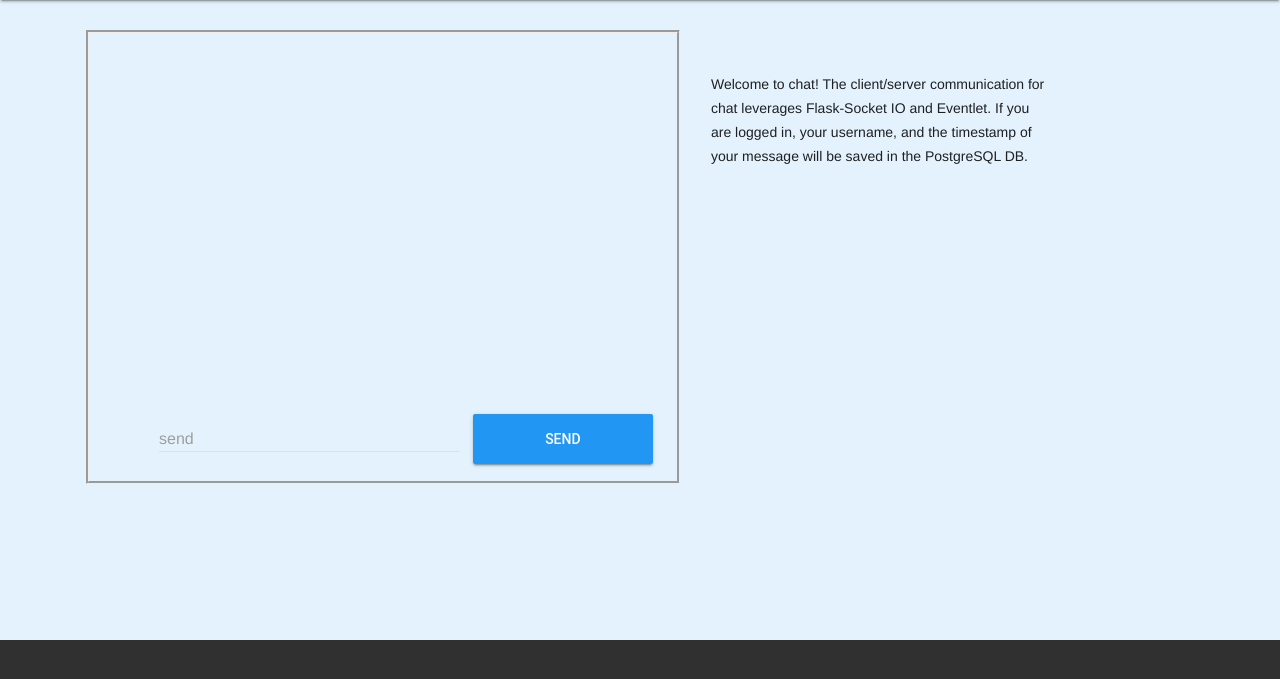
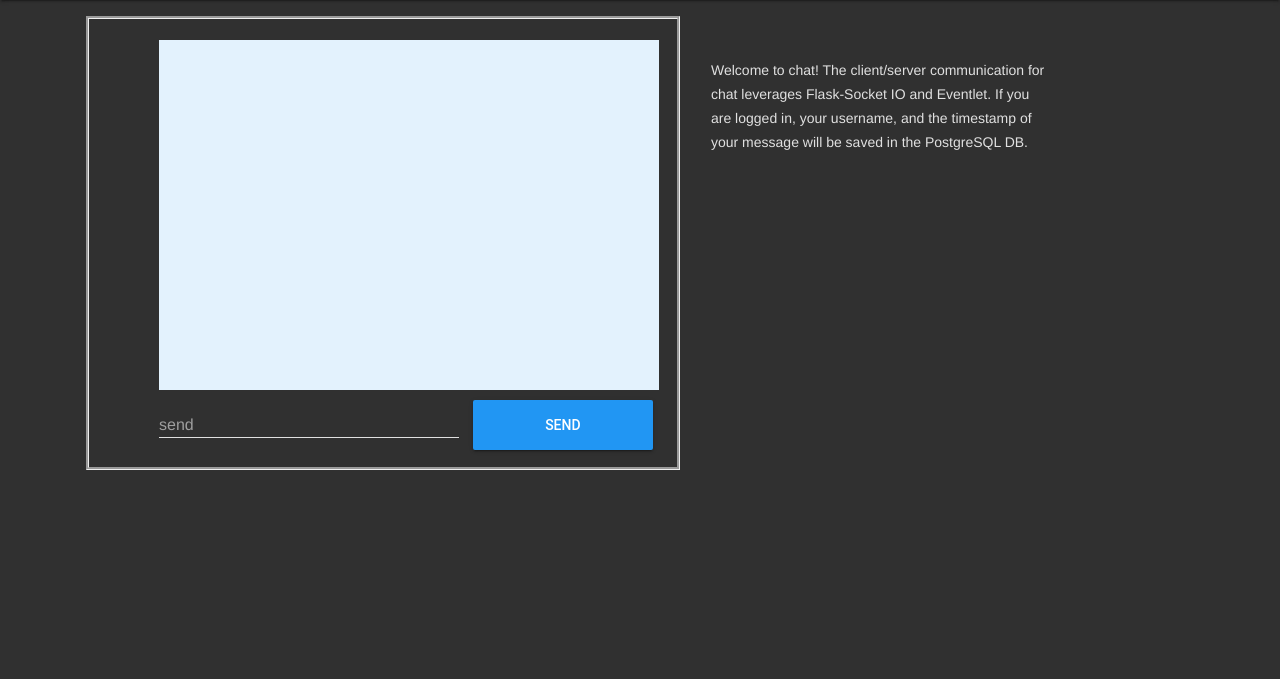
Before and after one commit to awelleck/user-profile, a Flask app: page /chat in a window 1280 px wide. Shown: the part 64-743 px from the top of the page. Run offline with Flask 2, Linux system fonts and the light colour scheme; the visitor is signed in with stand-in values (Sample User, id 1); data that the repository does not hold is empty; some libraries are stand-ins or nearby versions.

Commit message:
Changed background color for chat, syntax highlights for README

```diff
--- a/templates/chat.html
+++ b/templates/chat.html
@@ -8,7 +8,6 @@
     {% include "connection.js" %}</script>
 {% endblock %}
 {% block chat %}
-          <section class="input-section mdl-color--blue-50">
           <div class="mdl-grid">
             <div class="mdl-cell mdl-cell--6-col">
               <div class="border">
@@ -31,8 +30,7 @@
               </div>
             </div>
             <div class="mdl-cell mdl-cell--4-col">
-                <p class="welcome">Welcome to chat! The client/server communication for chat leverages Flask-Socket IO and Eventlet. If you are logged in, your username, and the timestamp of your message will be saved in the PostgreSQL DB.</p>
+              <p class="grey300-text welcome">Welcome to chat! The client/server communication for chat leverages Flask-Socket IO and Eventlet. If you are logged in, your username, and the timestamp of your message will be saved in the PostgreSQL DB.</p>
             </div><div class="mdl-cell mdl-cell--2-col"></div>
           </div>
-          </section>
 {% endblock %}
```
Also changed, not shown: README.md. Lines whose indentation alone changed are shown as unchanged.
